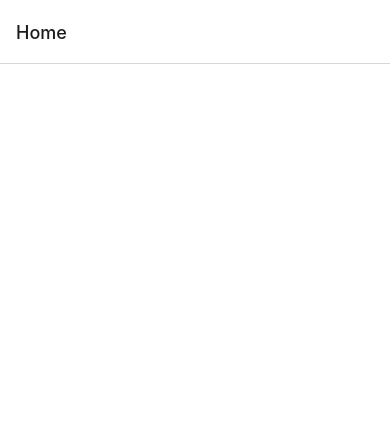
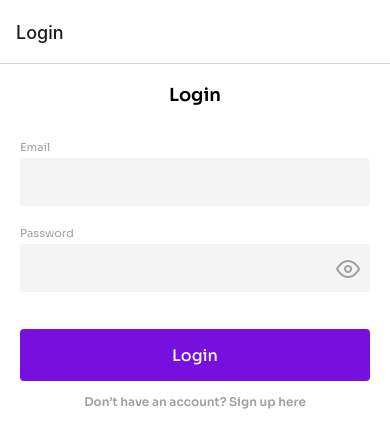
Before and after one commit to AlderFurtado/react-native-challenge, a React Native app: screen /Login in a window 390 px wide. Before the commit this address had no page. Shown: the top 448 px of the page. Built offline with nearby package versions, Linux system fonts and the light colour scheme.

Commit message:
wip: adding Login page

```diff
--- a/App.tsx
+++ b/App.tsx
@@ -4,15 +4,7 @@ import { DefaultTheme, NavigationContainer } from '@react-navigation/native';
 import { createNativeStackNavigator } from '@react-navigation/native-stack';
 import { useFonts } from 'expo-font';
 import { theme } from './src/styles/styles';
-
-
-
-function HomeScreen() {
-  return (
-    <View style={{ flex: 1,padding:16, alignItems: 'center', justifyContent: 'center' }}>
-    </View>
-  );
-}
+import LoginPage from './src/pages/loginPage';
 
 const Stack = createNativeStackNavigator();
 
@@ -38,7 +30,7 @@ function App() {
   return (
     <NavigationContainer theme={MyTheme}>
       <Stack.Navigator>
-        <Stack.Screen name="Home" component={HomeScreen} />
+        <Stack.Screen name="Login" component={LoginPage} />
       </Stack.Navigator>
     </NavigationContainer>
   );
--- /dev/null
+++ b/src/pages/loginPage.tsx
@@ -0,0 +1,35 @@
+import React from 'react';
+import { StyleSheet, View } from 'react-native';
+import Title from '../components/Title/title';
+import TextField from '../components/TextField/textField';
+import Button from '../components/ButtonPrimary/buttonPrimary';
+import ButtonPrimary from '../components/ButtonPrimary/buttonPrimary';
+import PlanText from '../components/PlanText/planText';
+import Space from '../components/Space/space';
+import { theme } from '../styles/styles';
+
+// import { Container } from './styles';
+
+const LoginPage = (): JSX.Element => {
+  return <View style={styles.container}>
+    <Space distance={20}/>
+    <Title>Login</Title>
+    <Space distance={34}/>
+    <TextField label='Email' keyboardType='email-address'/>
+    <Space distance={20}/>
+    <TextField label='Password' isPassword/>
+    <Space distance={37}/>
+    <ButtonPrimary text='Login'/>
+    <Space distance={13}/>
+    <PlanText style={{color:theme.colors.darkGrey}}>Don’t have an account? Sign up here</PlanText>
+  </View>;
+}
+
+const styles = StyleSheet.create({
+    container: {
+        paddingHorizontal: 20,
+        alignItems:"center"
+    }
+})
+
+export default LoginPage;
```
